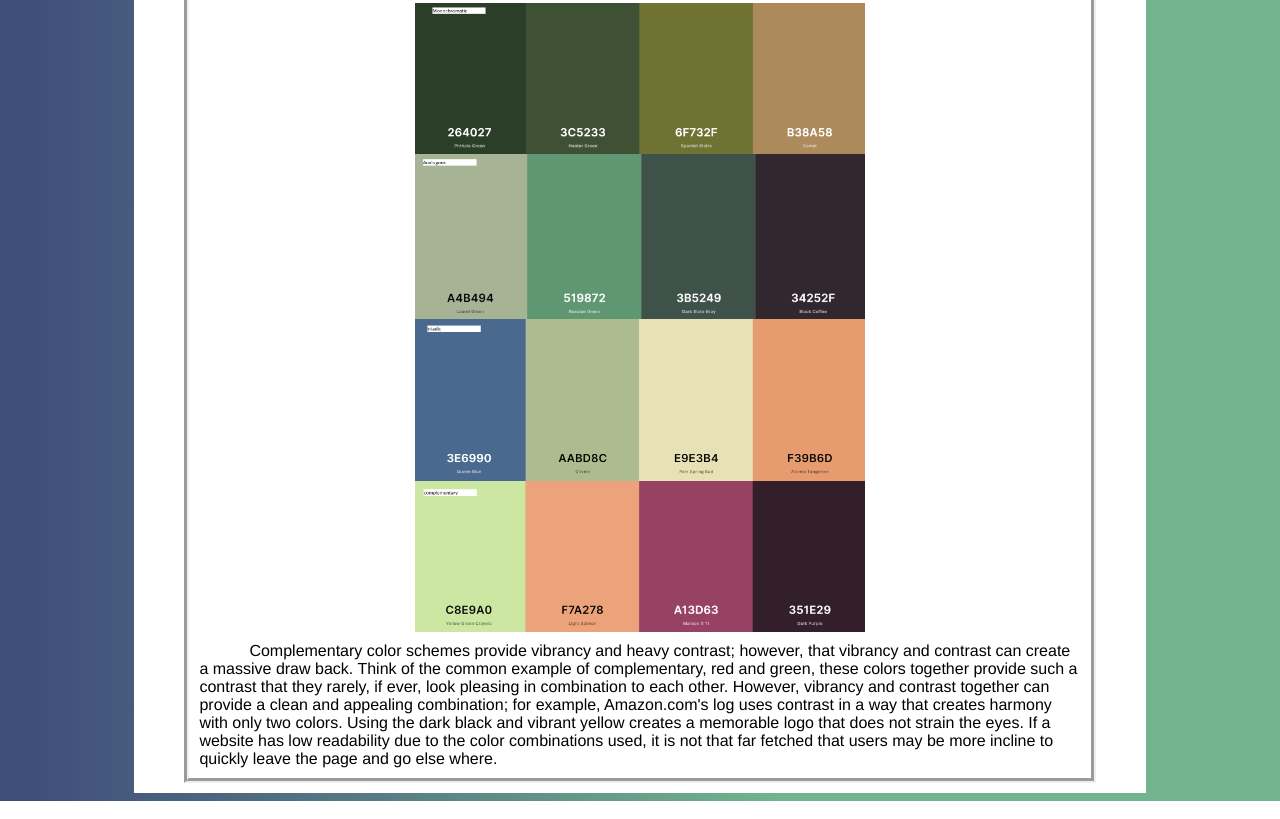
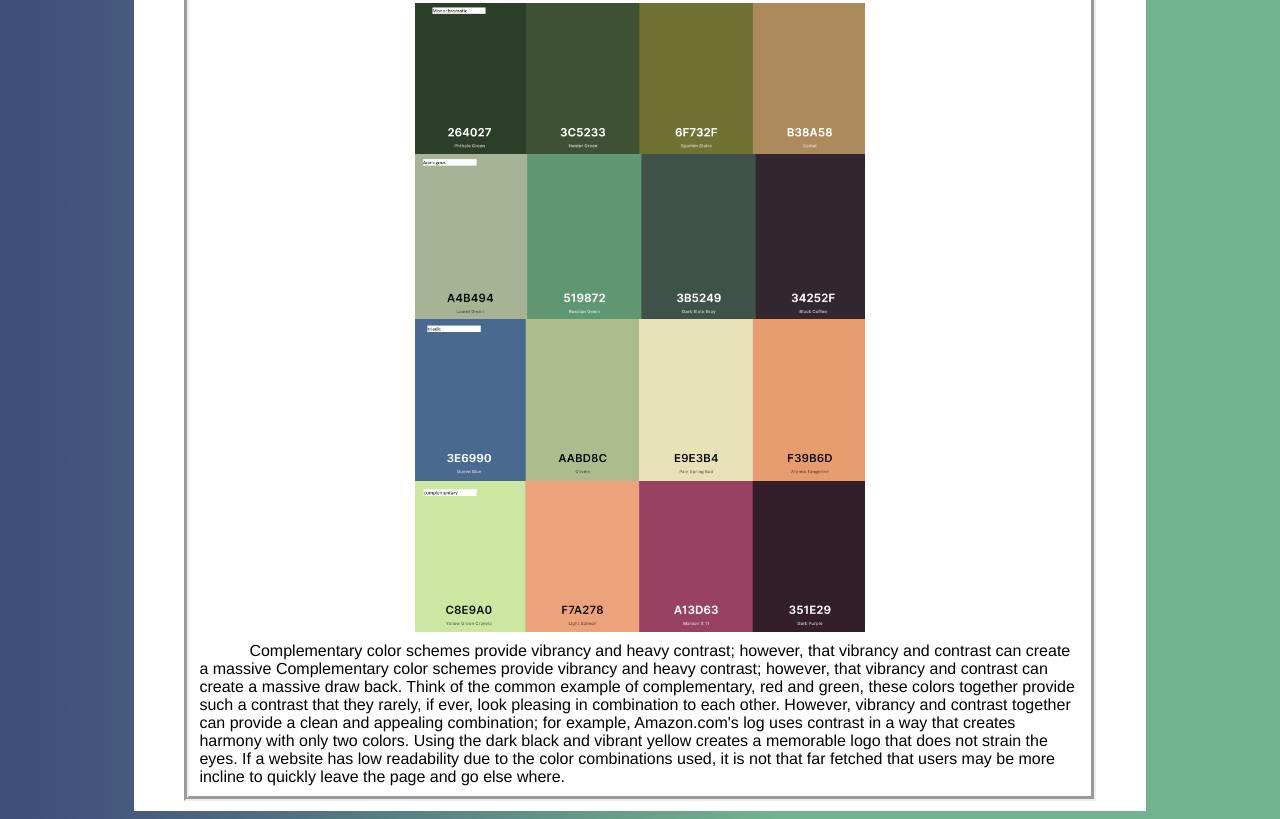
Before and after one commit to JLwiz/Blog, a plain HTML site: page index.html in a window 1280 px wide. Shown: the part 1830-2649 px from the top of the page. Drawn offline with Linux system fonts and the light colour scheme.

```diff
--- a/index.html
+++ b/index.html
@@ -113,6 +113,7 @@
                 <!-- paragraph 2 -->
                 <p>
                     Complementary color schemes provide vibrancy and heavy contrast; however, that vibrancy and contrast can create a massive
+                    Complementary color schemes provide vibrancy and heavy contrast; however, that vibrancy and contrast can create a massive
                     draw back. Think of the common example of complementary, red and green, these colors together provide such a contrast that
                     they rarely, if ever, look pleasing in combination to each other. However, vibrancy and contrast together can provide
                     a clean and appealing combination; for example, Amazon.com's log uses contrast in a way that creates harmony with only two
```
